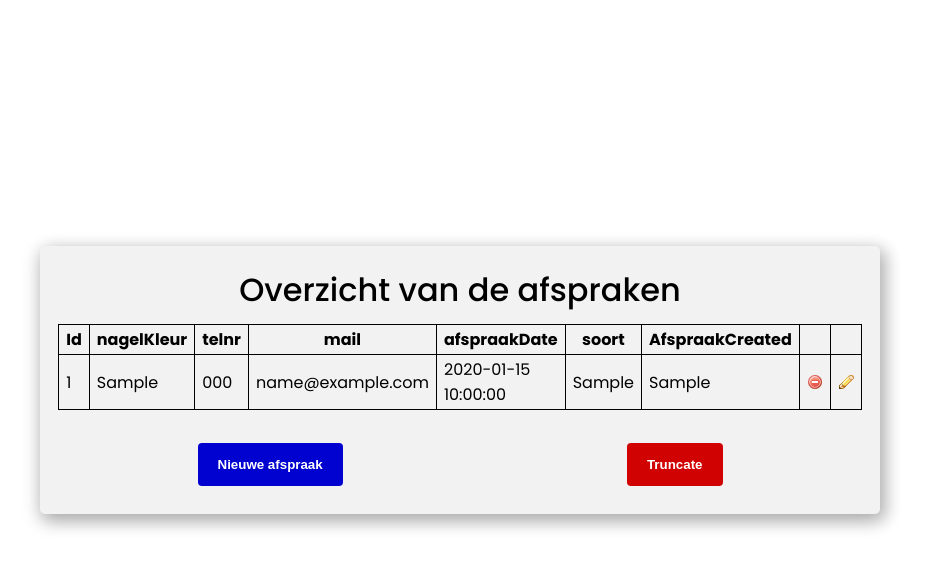
After one commit to Tjardo18/crud-php-pdo-opdracht04, a PHP site: page /app/read.php in a window 1280 px wide. The commit adds this page. Shown: the top 569 px of the page, without its empty margins (180-1105 px from the left). Run offline with PHP 8.4, Linux system fonts and the light colour scheme; tables that the repository leaves empty or names only in its code hold one stand-in row (values such as "Sample post").

Commit message:
Read & Truncate

```diff
--- /dev/null
+++ b/app/read.php
@@ -0,0 +1,80 @@
+<link rel="stylesheet" href="../style/style.css">
+<link rel="shortcut icon" href="img/favicon.png" type="image/x-icon">
+<?php
+
+require('lib/console_log.php');
+require('config/config.php');
+
+$dsn = "mysql:host=$dbHost;dbname=$dbName;charset=$dbCharset";
+
+try {
+    $pdo = new PDO($dsn, $dbUser, $dbPass);
+} catch (PDOException $e) {
+    echo "<h1>Er is iets fout gegaan tijdens het verbinden met de database. Neem contact op met de Database Beheerder.</h1>";
+    console_log($e->getMessage());
+}
+
+$sql = "SELECT Id
+              ,nagelKleur
+              ,telnr
+              ,mail
+              ,afspraakDate
+              ,soort
+              ,AfspraakCreated
+        FROM afspraak
+        ORDER BY Id";
+
+$statement = $pdo->prepare($sql);
+$statement->execute();
+
+$result = $statement->fetchAll(PDO::FETCH_OBJ);
+
+$rows = "";
+foreach ($result as $afspraak) {
+    $rows .= "<tr>
+                <td>$afspraak->Id</td>
+                <td>$afspraak->nagelKleur</td>
+                <td>$afspraak->telnr</td>
+                <td>$afspraak->mail</td>
+                <td>$afspraak->afspraakDate</td>
+                <td>$afspraak->soort</td>
+                <td>$afspraak->AfspraakCreated</td>
+                <td>
+                    <a href='delete.php?id={$afspraak->Id}'>
+                        <img src='img/b_drop.png' alt=''>
+                    </a>
+                </td>
+                <td>
+                    <a href='update.php?id={$afspraak->Id}'>
+                        <img src='img/b_edit.png' alt=''>
+                    </a>
+                </td>
+             </tr>";
+}
+?>
+<div class="card read">
+    <h1>Overzicht van de afspraken</h1>
+    <table>
+        <th>Id</th>
+        <th>nagelKleur</th>
+        <th>telnr</th>
+        <th>mail</th>
+        <th>afspraakDate</th>
+        <th>soort</th>
+        <th>AfspraakCreated</th>
+        <th></th>
+        <th></th>
+        <tr>
+            <?php echo $rows; ?>
+        </tr>
+    </table>
+    <br>
+    <div class="buttons">
+        <a href="../index.php">
+            <input class="button" type="submit" value="Nieuwe afspraak">
+        </a>
+        <a href="truncate.php">
+            <input type="submit" class="truncate" value="Truncate">
+        </a>
+    </div>
+</div>
--- a/style/style.css
+++ b/style/style.css
@@ -116,13 +116,13 @@ td {
 }
 
 .truncate {
-    width: 100%;
     background-color: #d00202;
     color: white;
     padding: 14px 20px;
     margin: 8px 0;
     border: none;
     border-radius: 4px;
+    font-weight: 600;
     cursor: pointer;
     transition: 0.55s;
 }
```
Also changed, not shown: app/truncate.php (added, +20 -0 lines).
